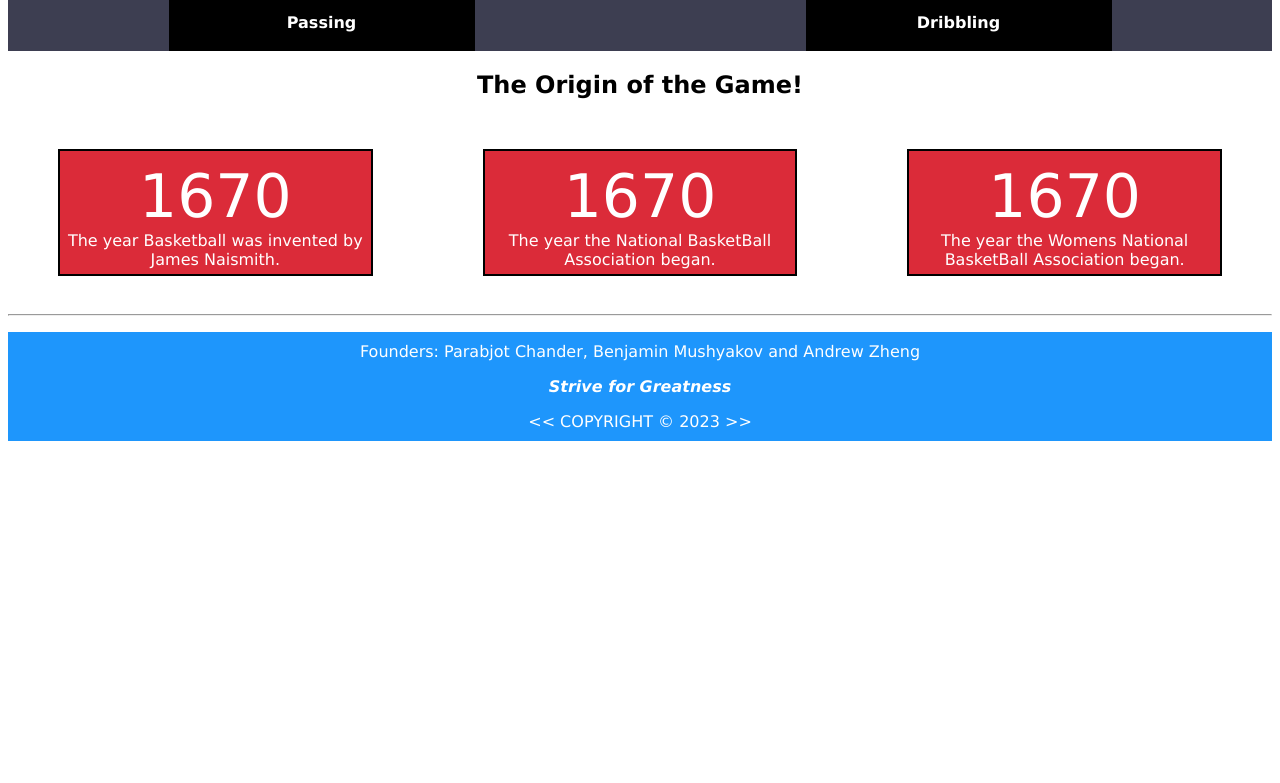
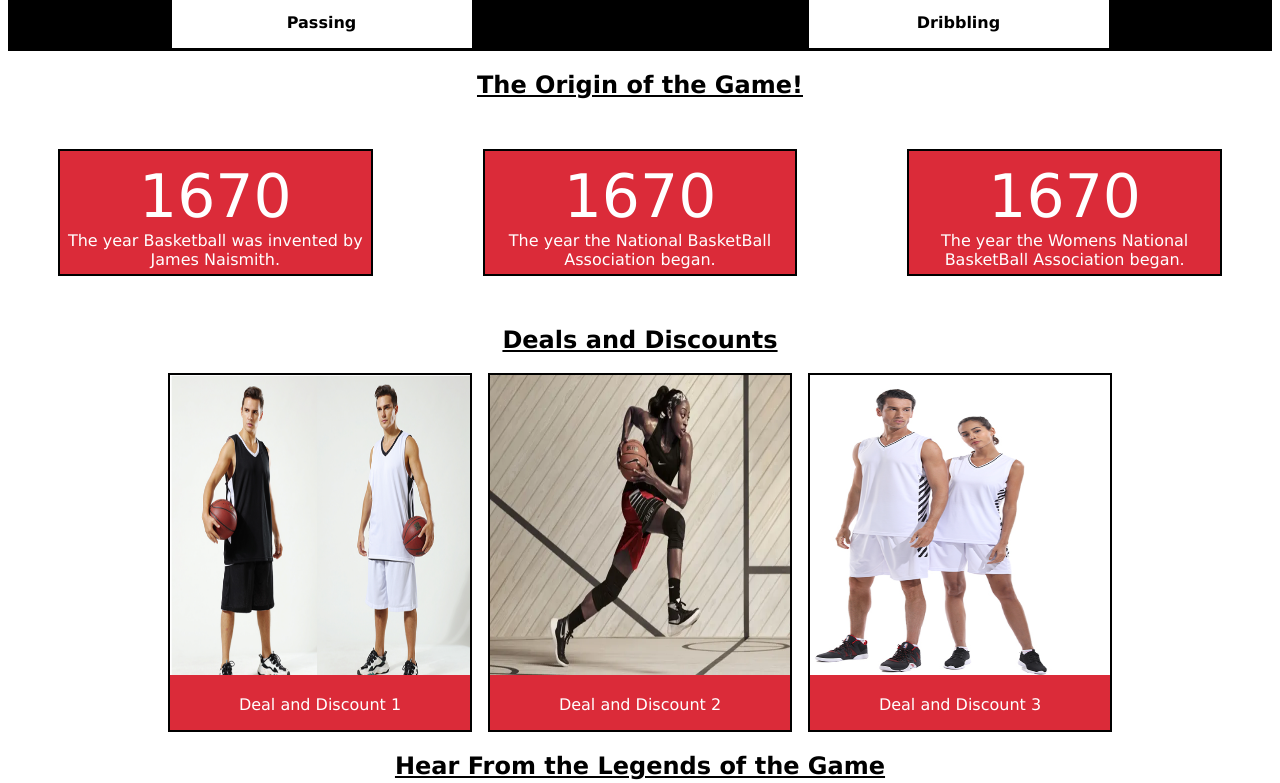
Before and after one commit to CSAndrewZ/CSCI355-Project2, a plain HTML site: page WebSite Files/home.html in a window 1280 px wide. Shown: the part 849-1632 px from the top of the page. Before the commit the page ends 1306 px from the top, so only its background shows below. Drawn offline with Linux system fonts and the light colour scheme.

Commit message:
almost there with the homepage

```diff
--- a/WebSite Files/css/home_style.css
+++ b/WebSite Files/css/home_style.css
@@ -59,7 +59,7 @@
 }
 
 .showcase{
-  background-color: #3D3E51;
+  background-color: black;
   display: grid;
   grid-template-columns: 1fr 1fr;
   grid-gap: 10px;
@@ -72,10 +72,11 @@
   grid-column: 1 / -1;
   color: white;
   text-align: center;
+  text-decoration: underline;
 }
 
 .showcaseItems{
-  background-color: black;
+  background-color: white;
   border: 3px black solid;
 }
 
@@ -89,7 +90,7 @@
 
 .showcaseWriting{
   text-align: center;
-  color: white;
+  color: black;
   font-weight: bold;
 }
 
@@ -124,3 +125,30 @@
   margin-top: 10px;
   text-align: center;
 }
+
+#dealsdiscounts{
+  text-align: center;
+  text-decoration: underline;
+}
+
+.dealContainers{
+  display: flex;
+  justify-content: center;
+  align-content: space-around;
+  gap: 1rem 1rem;
+
+
+}
+.dealCards{
+  background-color: #DB2B39;
+  border: solid black 2px;
+}
+.imageDeals{
+  width: 300px;
+  height: 300px;
+}
+
+.dealw{
+  color: white;
+  text-align: center;
+}
--- a/WebSite Files/home.html
+++ b/WebSite Files/home.html
@@ -69,7 +69,7 @@
 
       </div>
 
-      <h2 style="text-align: center;">The Origin of the Game!</h2>
+      <h2 style="text-align: center; text-decoration: underline;">The Origin of the Game!</h2>
 
       <div class="udemyIdea1">
 
@@ -98,6 +98,37 @@
 
       </div>
 
+      <h2 id="dealsdiscounts">Deals and Discounts</h2>
+
+      <div class="dealContainers">
+
+            <div class="dealCards">
+
+               <img class="imageDeals" src="images/imageSlider1.png" alt="Men's Clothes" loading="lazy">
+
+               <p class="dealw">Deal and Discount 1</p>
+
+            </div>
+
+            <div class="dealCards">
+
+               <img class="imageDeals" src="images/imageSlider3.png" alt="Women's Clothing" loading="lazy">
+
+               <p class="dealw">Deal and Discount 2</p>
+
+            </div>
+
+            <div class="dealCards">
+
+               <img class="imageDeals" src="images/ImageSlider2.png" alt="Weekend Sale" loading="lazy">
+
+               <p class="dealw">Deal and Discount 3</p>
+
+            </div>
+
+      </div>
+
+      <h2 style="text-align: center; text-decoration: underline;">Hear From the Legends of the Game</h2>
 
 
       <script src="javascript/home_script.js"></script>
```
Also changed, not shown: WebSite Files/images/ImageSlider2.png (added), WebSite Files/images/imageSlider1.png (added), WebSite Files/images/imageSlider3.png (added).
